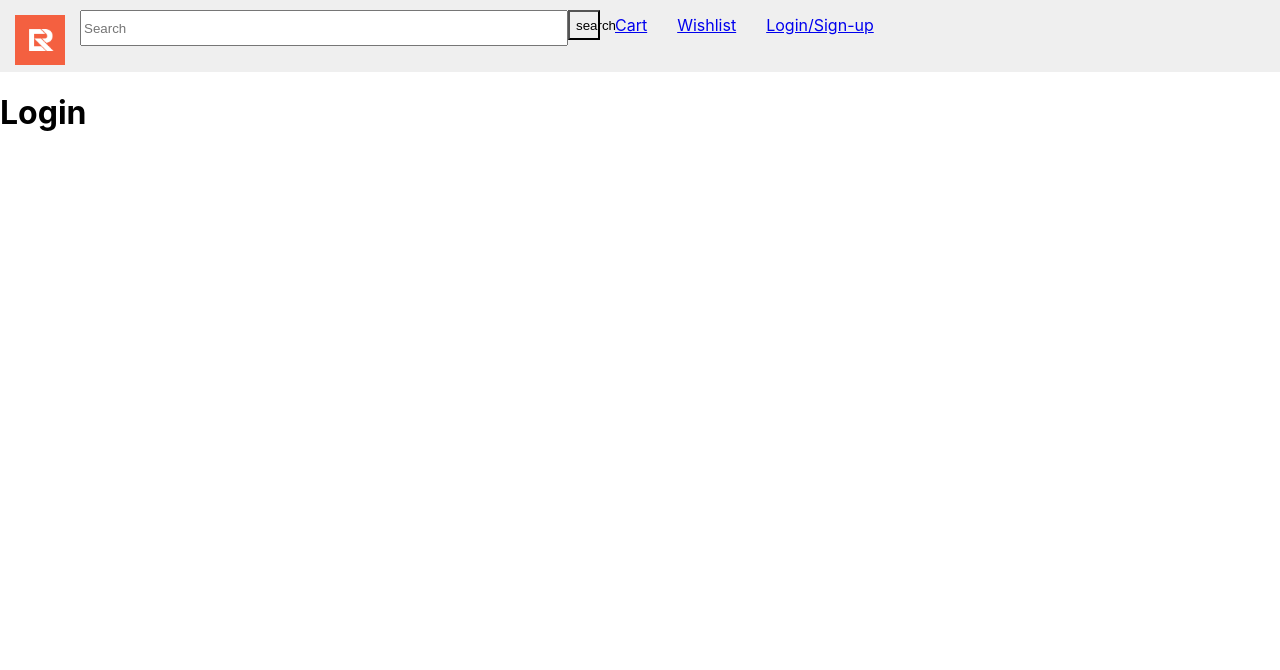
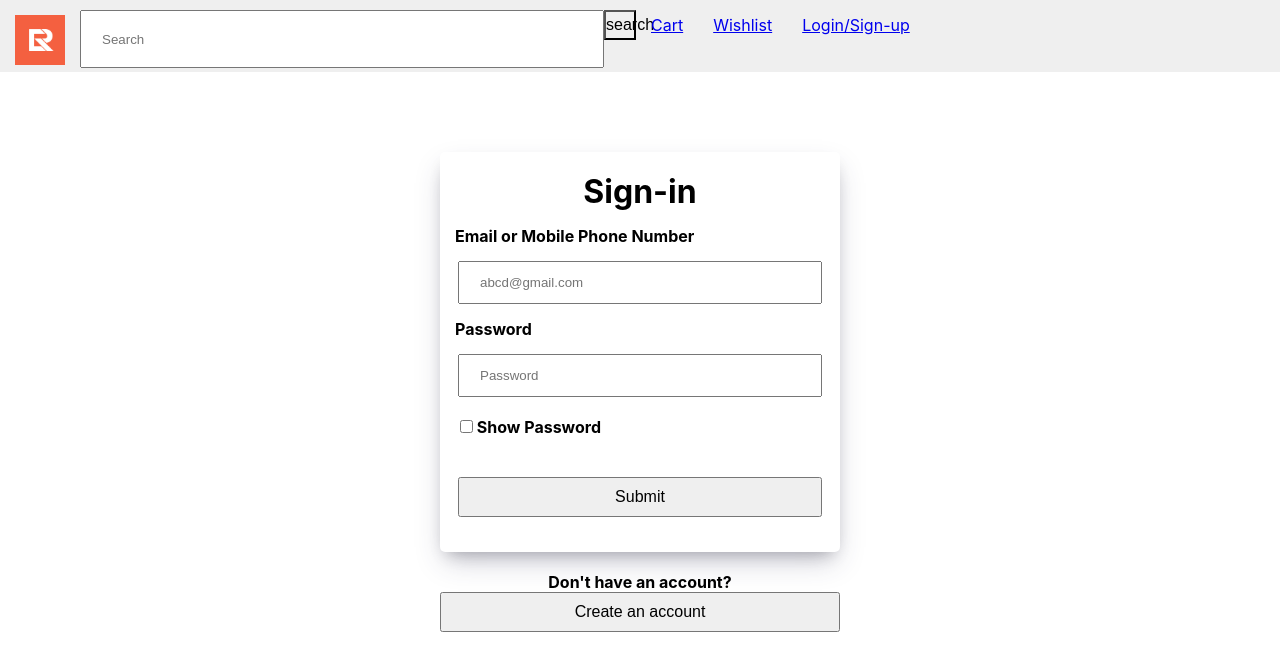
Before and after one commit to GlamorousBrusier12/fsd-project, a React (Create React App) app: page /login in a window 1280 px wide. Shown: the top 670 px of the page. Built offline with nearby package versions, Linux system fonts and the light colour scheme.

Commit message:
Added Login Page and Login API.

```diff
--- a/package.json
+++ b/package.json
@@ -2,6 +2,7 @@
   "name": "electorent",
   "version": "0.1.0",
   "private": true,
+  "proxy": "http://localhost:4000",
   "dependencies": {
     "@testing-library/jest-dom": "^5.15.0",
     "@testing-library/react": "^11.2.7",
--- a/src/components/App.js
+++ b/src/components/App.js
@@ -1,5 +1,7 @@
 import "../App.css";
 import Navbar from "./Navbar";
+import Login from "./Login";
+import Register from "./Register";
 import { Component } from "react";
 import { BrowserRouter as Router, Route, Link } from "react-router-dom";
 import { Switch } from "react-router";
@@ -19,7 +21,10 @@ class App extends Component {
           <Navbar change={this.onChange} />
           <Switch>
             <Route path="/login">
-              <h1>Login</h1>
+              <Login />
+            </Route>
+            <Route path="/signup">
+              <Register />
             </Route>
             <Route path="/wishlist">
               <h1>Wishlist</h1>
--- /dev/null
+++ b/src/components/Login.js
@@ -0,0 +1,95 @@
+import axios from "axios";
+import React, { useState, useRef } from "react";
+import { useHistory } from "react-router-dom";
+import "./LoginStyle.css";
+
+export default function Login() {
+  const [username1, setUsername] = useState(" ");
+  const [password1, setPassword] = useState(" ");
+  const history = useHistory();
+  const incorrectCredentials = useRef(null);
+  const LoginUser = () => {
+    axios
+      .post("/login", { username: username1, password: password1 })
+      .then((result) => {
+        console.log("Successfully Logged In\n", result);
+        incorrectCredentials.current.innerText = " ";
+        history.push("/");
+      })
+      .catch((err) => {
+        console.log("Incorrect Login Credentials. Please try again\n", err);
+        incorrectCredentials.current.innerText =
+          "Incorrect Login Credentials.. Please try again";
+      });
+  };
+  const SignUp = () => {
+    history.push("/signup");
+  };
+  const [passwordShown, setPasswordShown] = useState(false);
+  const togglePasswordVisiblity = () => {
+    setPasswordShown(passwordShown ? false : true);
+  };
+
+  return (
+    <div className="login">
+      <br />
+      <br />
+      <br />
+      <br />
+      <p ref={incorrectCredentials} style={{ textAlign: "center" }}></p>
+      <div className="Container">
+        <br />
+        <h1>Sign-in</h1>
+        <label htmlFor="useremail">
+          <b>Email or Mobile Phone Number</b>
+        </label>
+        <br />
+        <input
+          className="credentials"
+          id="useremail"
+          name="useremail"
+          type="text"
+          placeholder="abcd@gmail.com"
+          onChange={(e) => setUsername(e.target.value)}
+          required
+        />
+        <br />
+        <label htmlFor="password">
+          <b>Password</b>
+        </label>
+        <br />
+        <input
+          className="credentials"
+          placeholder="Password"
+          id="password"
+          name="password"
+          type={passwordShown ? "text" : "password"}
+          onChange={(e) => setPassword(e.target.value)}
+          required
+        />
+        <br />
+        <div id="show-password">
+          <input
+            id="checkbox"
+            type="checkbox"
+            onClick={togglePasswordVisiblity}
+          />
+          <b> Show Password</b>
+          <br />
+        </div>
+        <button className="submit" type="submit" onClick={LoginUser}>
+          Submit
+        </button>
+      </div>
+      <div className="signup">
+        <b>Don't have an account?</b>
+        <br />
+        <b>
+          <button className="create-account" onClick={SignUp}>
+            Create an account
+          </button>
+        </b>
+      </div>
+    </div>
+  );
+}
--- /dev/null
+++ b/src/components/LoginStyle.css
@@ -0,0 +1,50 @@
+* {
+  padding: 0%;
+  margin: 0%;
+}
+label {
+  width: 400px;
+  display: inline-block;
+  margin: 15px;
+  text-align: left;
+}
+input {
+  width: 80%;
+  padding: 12px 20px;
+}
+.Container {
+  height: 400px;
+  width: 400px;
+  margin: auto;
+  /* margin-top: 5%; */
+  border-radius: 5px;
+  box-shadow: rgba(50, 50, 93, 0.25) 0px 13px 27px -5px,
+    rgba(0, 0, 0, 0.3) 0px 8px 16px -8px;
+
+  margin-bottom: 20px;
+  text-align: center;
+}
+.submit {
+  margin: auto;
+  height: 40px;
+  width: 91%;
+  margin-top: 20px;
+}
+.signup {
+  margin: auto;
+  text-align: center;
+}
+.create-account {
+  height: 40px;
+  width: 400px;
+}
+#show-password {
+  text-align: left;
+  margin: 20px;
+}
+#show-password > input {
+  width: auto;
+}
+button {
+  font-size: 16px;
+}
--- /dev/null
+++ b/src/components/Register.js
@@ -0,0 +1,13 @@
+import React, { Component } from "react";
+
+class Register extends Component {
+  render() {
+    return (
+      <div>
+        <h1>Register</h1>
+      </div>
+    );
+  }
+}
+
+export default Register;
```
Also changed, not shown: src/api/loginapi.js (added, +39 -0 lines), src/api/package.json (added, +16 -0 lines), 2 other files (tests, documents, lock files or other folders).
